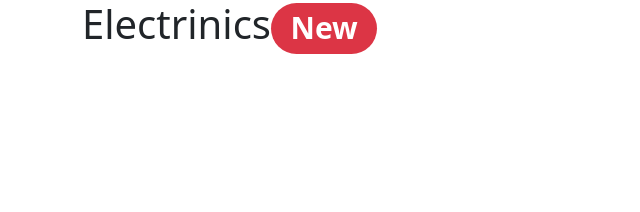
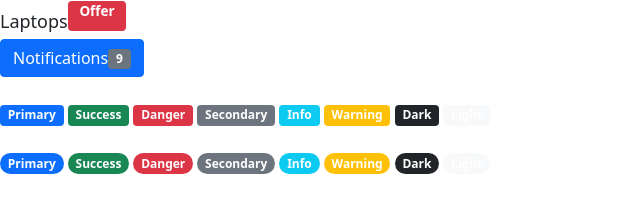
Before and after one commit to toolsknowledge/FullStack-9PM, a plain HTML site: page BootStrap/badges.html in a window 1280 px wide. Shown: the whole page, without its empty margins (0-640 px from the left). Drawn offline with nearby package versions, Linux system fonts and the light colour scheme.

Commit message:
sample cde

```diff
--- a/BootStrap/badges.html
+++ b/BootStrap/badges.html
@@ -1,11 +1,13 @@
 <!--
+    Badges
+    ======
+
     1) badge
 
-    2) rounded-pill
+    2) visually-hidden
 
-    3) visually-hidden
+    3) rounded-pill
 -->
-
 <!DOCTYPE html>
 <html>
     <head>
@@ -14,8 +16,30 @@
         <script src="https://cdn.jsdelivr.net/npm/bootstrap@5.0.0-beta1/dist/js/bootstrap.min.js"></script>
     </head>
     <body>
-        <div class="container">
-            <p class="h1">Electrinics<small class="badge bg-danger rounded-pill">New</small></p>
-        </div>
+        <h4><sub>Laptops</sub><span class="badge bg-danger"><sup>Offer</sup></span></h4>
+        <button class="btn btn-primary">
+            Notifications<span class="badge bg-secondary">9</span>
+            <span class="visually-hidden">Unread Messages</span>
+        </button>
+
+        <br><br>
+        <span class="badge bg-primary">Primary</span>
+        <span class="badge bg-success">Success</span>
+        <span class="badge bg-danger">Danger</span>
+        <span class="badge bg-secondary">Secondary</span>
+        <span class="badge bg-info">Info</span>
+        <span class="badge bg-warning">Warning</span>
+        <span class="badge bg-dark">Dark</span>
+        <span class="badge bg-light">Light</span>
+        <br><br>
+
+        <span class="badge rounded-pill bg-primary">Primary</span>
+        <span class="badge rounded-pill bg-success">Success</span>
+        <span class="badge rounded-pill bg-danger">Danger</span>
+        <span class="badge rounded-pill bg-secondary">Secondary</span>
+        <span class="badge rounded-pill bg-info">Info</span>
+        <span class="badge rounded-pill bg-warning">Warning</span>
+        <span class="badge rounded-pill bg-dark">Dark</span>
+        <span class="badge rounded-pill bg-light">Light</span>
     </body>
 </html>
```
Also changed, not shown: BootStrap/breadcrumb.html (added, +33 -0 lines).
